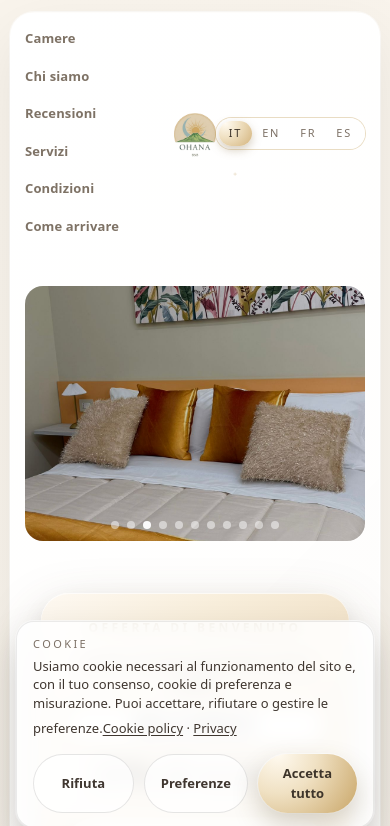
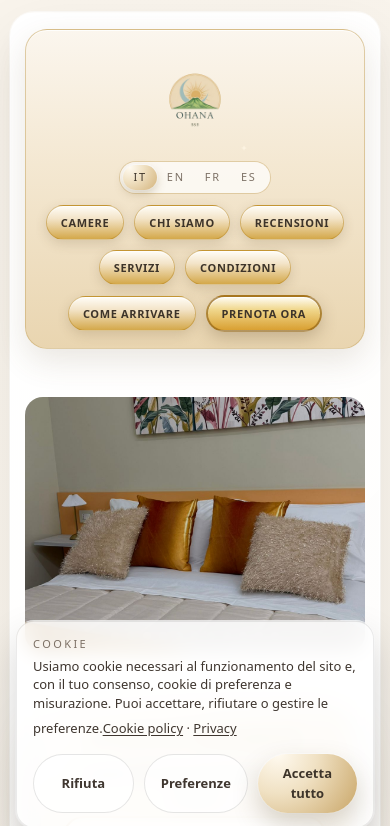
Before and after one commit to stasiosalvo/ohana-bnb, a Next.js app: page / in a window 390 px wide. Shown: the top 826 px of the page. Built offline with nearby package versions, Linux system fonts and the light colour scheme; no server answers.

Commit message:
Header: logo, menu, solo Prenota ora in basso

```diff
--- a/src/app/globals.css
+++ b/src/app/globals.css
@@ -83,30 +83,68 @@ main {
 
 .topbar {
   display: flex;
+  align-items: stretch;
+  justify-content: center;
+  gap: 0;
+  min-width: 0;
+}
+
+/* Pagine senza menu completo (galleria, legali, ecc.): stessa palette beige-dorato */
+.topbar:not(.topbar--stacked) {
+  flex-direction: row;
   align-items: center;
   justify-content: space-between;
-  gap: 24px;
+  gap: 16px;
+  padding: 12px 14px;
+  background: linear-gradient(180deg, #fbf6ee 0%, #f2e4c8 100%);
+  border-radius: 18px;
+  border: 1px solid rgba(200, 169, 106, 0.5);
+  box-shadow: 0 8px 22px rgba(101, 80, 45, 0.1);
+}
+
+.topbar--stacked {
+  flex-direction: column;
+  align-items: stretch;
+  gap: 14px;
+  padding: 16px 14px 18px;
+  background: linear-gradient(
+    180deg,
+    #fbf6ee 0%,
+    #f4e8d2 42%,
+    #e9d5b0 100%
+  );
+  border-radius: 22px;
+  border: 1px solid rgba(200, 169, 106, 0.55);
+  box-shadow:
+    0 12px 32px rgba(101, 80, 45, 0.14),
+    inset 0 1px 0 rgba(255, 255, 255, 0.85);
+}
+
+.topbar-head {
+  display: flex;
+  align-items: center;
+  width: 100%;
   min-width: 0;
-}
-
-.nav-links--left {
+  gap: 8px;
+}
+
+.topbar-head-spacer {
   flex: 1;
-  justify-content: flex-start;
   min-width: 0;
 }
 
-.topbar-right {
+.topbar-head-lang {
   flex: 1;
   display: flex;
   align-items: center;
   justify-content: flex-end;
-  gap: 16px;
   min-width: 0;
-}
-
-.brand--centered {
+  flex-wrap: wrap;
+}
+
+.brand--header-logo {
   flex-shrink: 0;
-  order: 0;
+  margin: 0 auto;
 }
 
 .brand {
@@ -122,10 +160,11 @@ main {
 .brand-logo {
   height: 140px;
   width: auto;
-  max-width: 360px;
+  max-width: 400px;
   object-fit: contain;
   display: block;
   flex-shrink: 0;
+  filter: brightness(1.04) contrast(1.03);
 }
 
 .brand-mark {
@@ -225,46 +264,55 @@ main {
 }
 
 @media (max-width: 768px) {
-  .topbar {
+  .topbar--stacked {
     gap: 12px;
+    padding: 14px 10px 16px;
   }
 
   .brand-logo {
-    height: 90px;
-    max-width: 260px;
-  }
-
-  .nav-links--left {
+    height: 110px;
+    max-width: 320px;
+  }
+
+  .nav-links--pill-row {
     gap: 8px;
-    font-size: 13px;
-  }
-
-  .topbar-right {
-    width: 100%;
-    justify-content: flex-end;
+  }
+
+  .nav-links--pill-row a {
+    padding: 8px 10px;
+    font-size: 10px;
+  }
+}
+
+@media (max-width: 520px) {
+  .topbar-head-spacer {
+    display: none;
+  }
+
+  .topbar-head {
     flex-wrap: wrap;
-    gap: 10px;
-  }
-
-  .nav-links {
-    gap: 10px;
-    font-size: 12px;
-    flex-wrap: wrap;
-  }
-
-  .nav-links--left {
-    justify-content: flex-start;
-  }
-
-  .nav-links a {
-    white-space: nowrap;
+    justify-content: center;
+  }
+
+  .topbar-head-lang {
+    flex: 1 1 100%;
+    justify-content: center;
   }
 }
 
 @media (max-width: 480px) {
-  .nav-links {
-    font-size: 11px;
-    gap: 8px;
+  .nav-links--pill-row {
+    gap: 6px;
+  }
+
+  .nav-links--pill-row a {
+    padding: 8px 10px;
+    font-size: 9px;
+    letter-spacing: 0.04em;
+    white-space: normal;
+    text-align: center;
+    line-height: 1.2;
+    max-width: 170px;
   }
 
   .lang-pill {
@@ -278,14 +326,17 @@ main {
   align-items: center;
   gap: 16px;
   font-size: 13px;
-  color: rgba(90, 74, 58, 0.78); /* beige-tortora */
+  color: #e6d1a6;
 }
 
 .nav-links a {
   position: relative;
-  padding-bottom: 2px;
-  font-weight: 600;
-  letter-spacing: 0.01em;
+  padding: 8px 4px;
+  font-weight: 700;
+  letter-spacing: 0.08em;
+  text-transform: uppercase;
+  font-size: 12px;
+  opacity: 0.95;
 }
 
 .nav-links a::after {
@@ -296,8 +347,13 @@ main {
   width: 0;
   height: 2px;
   border-radius: 999px;
-  background: rgba(200, 169, 106, 0.95); /* dorato */
+  background: linear-gradient(90deg, #8b6b35 0%, #d8bb7a 55%, #f2dfb1 100%);
   transition: width 0.18s ease-out;
+}
+
+.nav-links a:hover {
+  opacity: 1;
+  color: #f3e4c1;
 }
 
 .nav-links a:hover::after {
@@ -310,13 +366,87 @@ main {
   box-shadow: 0 0 0 4px rgba(200, 169, 106, 0.22);
 }
 
+/* Menu sotto il logo: pulsanti dorati */
+.nav-links--pill-row {
+  justify-content: center;
+  flex-wrap: wrap;
+  gap: 10px;
+  width: 100%;
+  max-width: 100%;
+}
+
+.nav-links--pill-row a {
+  padding: 10px 14px;
+  border-radius: 999px;
+  background: linear-gradient(
+    180deg,
+    #fffdf7 0%,
+    #f3e4c8 38%,
+    #d4a84a 100%
+  );
+  color: #3d342a;
+  border: 1px solid rgba(176, 125, 20, 0.45);
+  box-shadow:
+    0 4px 12px rgba(101, 80, 45, 0.18),
+    inset 0 1px 0 rgba(255, 255, 255, 0.75);
+  font-size: 11px;
+  letter-spacing: 0.06em;
+  text-transform: uppercase;
+  font-weight: 800;
+  text-decoration: none;
+  opacity: 1;
+  white-space: nowrap;
+  transition: transform 0.15s ease, filter 0.15s ease, box-shadow 0.15s ease;
+}
+
+.nav-links--pill-row a::after {
+  display: none;
+}
+
+.nav-links--pill-row a:hover {
+  color: #2a2118;
+  filter: brightness(1.04);
+  transform: translateY(-1px);
+  box-shadow:
+    0 8px 18px rgba(101, 80, 45, 0.22),
+    inset 0 1px 0 rgba(255, 255, 255, 0.85);
+}
+
+.nav-links--pill-row a:focus-visible {
+  box-shadow:
+    0 0 0 4px rgba(200, 169, 106, 0.35),
+    0 4px 12px rgba(101, 80, 45, 0.18);
+}
+
+/* CTA in fila con le altre voci (prenotazione) */
+.nav-links--pill-row .nav-pill-book {
+  border-width: 2px;
+  border-color: rgba(140, 95, 18, 0.65);
+  background: linear-gradient(
+    180deg,
+    #fffdf5 0%,
+    #f0d78c 38%,
+    #d9a032 100%
+  );
+  box-shadow:
+    0 6px 16px rgba(101, 80, 45, 0.28),
+    inset 0 1px 0 rgba(255, 255, 255, 0.9);
+}
+
+.nav-links--pill-row .nav-pill-book:hover {
+  filter: brightness(1.06);
+  box-shadow:
+    0 10px 22px rgba(101, 80, 45, 0.32),
+    inset 0 1px 0 rgba(255, 255, 255, 0.95);
+}
+
 .lang-switch {
   display: inline-flex;
   align-items: center;
   padding: 3px;
   border-radius: 999px;
-  background: rgba(255, 255, 255, 0.9);
-  box-shadow: 0 0 0 1px rgba(200, 169, 106, 0.4);
+  background: rgba(255, 255, 255, 0.72);
+  box-shadow: 0 0 0 1px rgba(200, 169, 106, 0.45);
 }
 
 .lang-pill {
@@ -335,8 +465,8 @@ main {
   background: radial-gradient(circle at 20% 10%, #fffaf0 0%, #f0e1c3 40%, #d3b37c 100%);
   color: #3d342a;
   box-shadow:
-    0 4px 10px rgba(137, 111, 70, 0.35),
-    0 0 0 1px rgba(255, 255, 255, 0.9);
+    0 4px 10px rgba(137, 111, 70, 0.3),
+    0 0 0 1px rgba(255, 255, 255, 0.85);
 }
 
 /* Banner promozionale in evidenza – WELCOME25 (stili forti per override reset) */
--- a/src/app/page.tsx
+++ b/src/app/page.tsx
@@ -555,37 +555,19 @@ export default function Home() {
   return (
     <div className="page-shell">
       <div className="page-inner">
-        <header className="topbar">
-          <nav className="nav-links nav-links--left">
-              <Link href="/galleria">{lang === "it" ? "Camere" : "Rooms"}</Link>
-              <Link href="/chi-siamo">
-                {lang === "it" ? "Chi siamo" : "About"}
-              </Link>
-              <a href="#recensioni">
-                {lang === "it" ? "Recensioni" : "Reviews"}
-              </a>
-              <a href="#servizi">
-                {lang === "it" ? "Servizi" : "Services"}
-              </a>
-              <Link href="/condizioni">
-                {lang === "it" ? "Condizioni" : "Terms"}
-              </Link>
-              <a href="#contatti">
-                {lang === "it" ? "Come arrivare" : "How to reach us"}
-              </a>
-            </nav>
-
-          <Link href="/" className="brand brand--centered">
+        <header className="topbar topbar--stacked">
+          <div className="topbar-head">
+            <div className="topbar-head-spacer" aria-hidden />
+            <Link href="/" className="brand brand--header-logo">
               <img
                 src="/ohana-logo.png"
                 alt="Ohana Bed & Breakfast"
-              width={260}
-              height={84}
+                width={400}
+                height={140}
                 className="brand-logo"
               />
             </Link>
-
-          <div className="topbar-right">
+            <div className="topbar-head-lang">
               <div className="lang-switch" aria-label="Seleziona lingua">
               <button
                 type="button"
@@ -621,6 +603,41 @@ export default function Home() {
               </button>
               </div>
             </div>
+          </div>
+
+          <nav
+            className="nav-links nav-links--pill-row"
+            aria-label={lang === "it" ? "Navigazione principale" : "Main navigation"}
+          >
+            <Link href="/galleria">{lang === "it" ? "Camere" : "Rooms"}</Link>
+            <Link href="/chi-siamo">
+              {lang === "it" ? "Chi siamo" : "About"}
+            </Link>
+            <a href="#recensioni">
+              {lang === "it" ? "Recensioni" : "Reviews"}
+            </a>
+            <a href="#servizi">
+              {lang === "it" ? "Servizi" : "Services"}
+            </a>
+            <Link href="/condizioni">
+              {lang === "it" ? "Condizioni" : "Terms"}
+            </Link>
+            <a href="#contatti">
+              {lang === "it" ? "Come arrivare" : "How to reach us"}
+            </a>
+            <Link
+              href="/prenota/sun"
+              className="nav-pill-book"
+            >
+              {lang === "it"
+                ? "Prenota ora"
+                : lang === "en"
+                  ? "Book now"
+                  : lang === "fr"
+                    ? "Réserver"
+                    : "Reservar"}
+            </Link>
+          </nav>
         </header>
 
         <section className="hero-carousel" aria-label="Foto delle camere">
```
Lines whose indentation alone changed are shown as unchanged.
